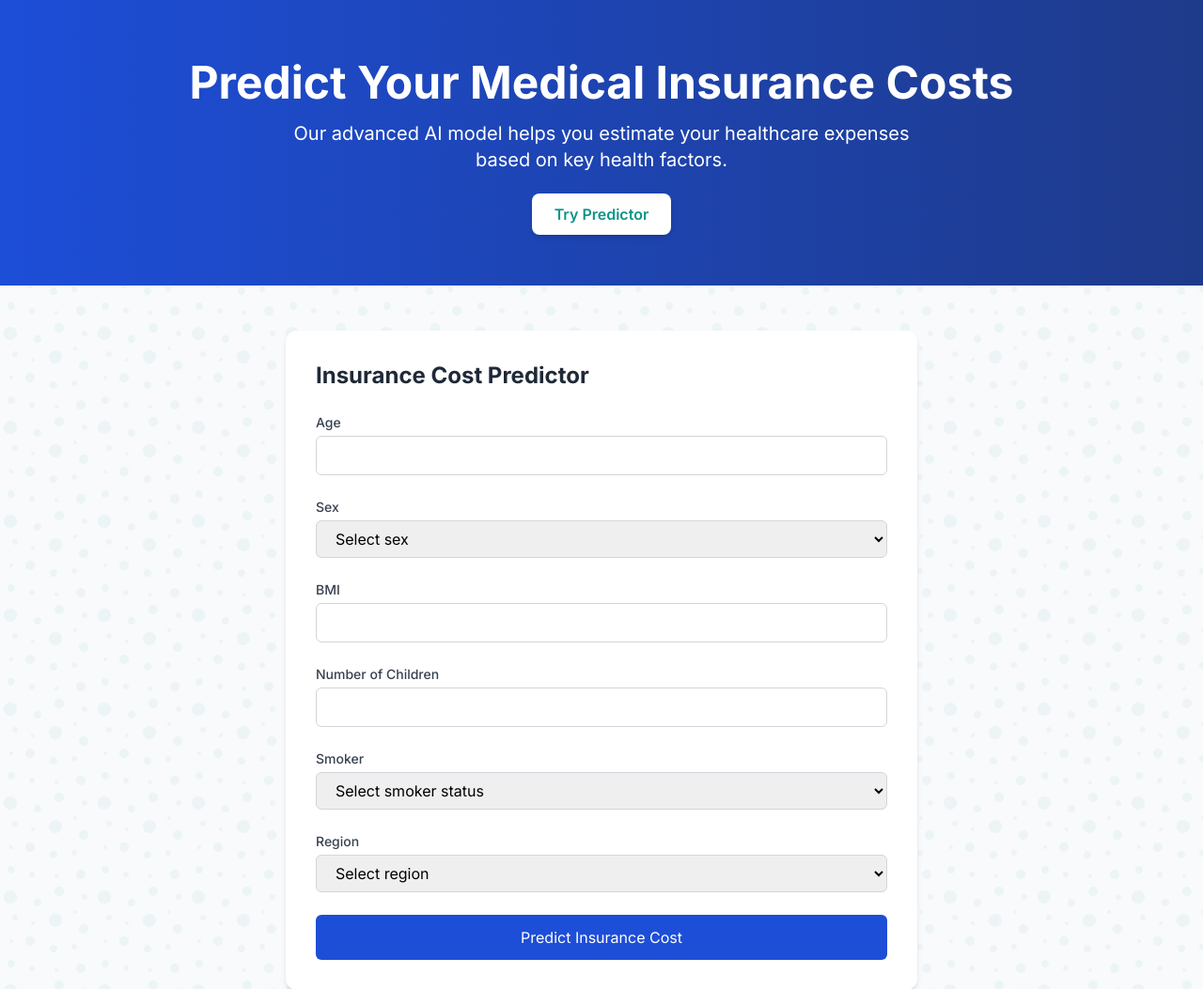
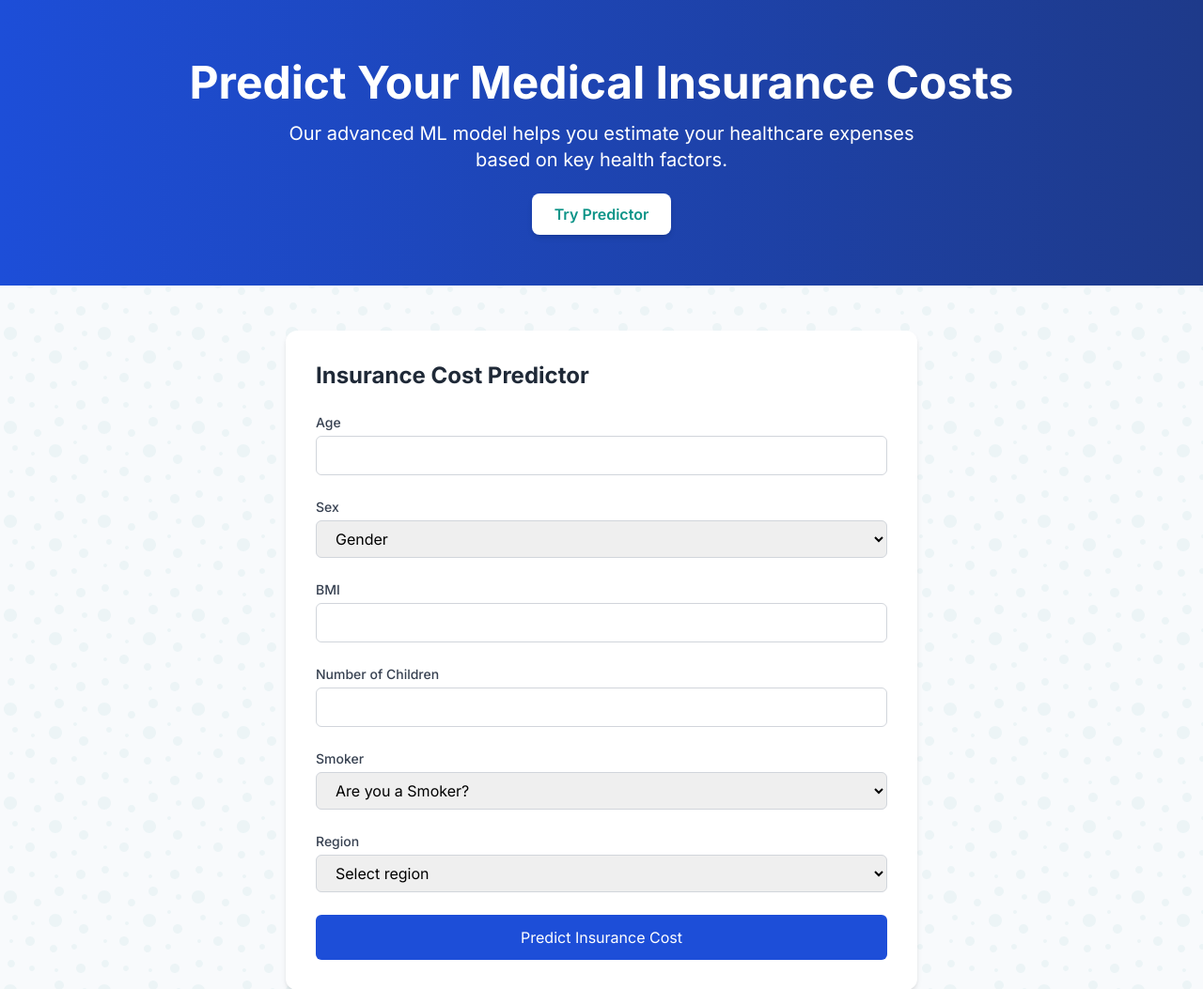
Before and after one commit to Mrfrost1304/PREDICTMEDIX, a Flask app: page / in a window 1280 px wide. Shown: the part 56-1109 px from the top of the page at 94% size. Run offline with Flask 3, Linux system fonts and the light colour scheme; parts of the project's set-up code (start-up, migrations or seed data) failed here and were passed over; some libraries are stand-ins or nearby versions.

Commit message:
index change

```diff
--- a/templates/index.html
+++ b/templates/index.html
@@ -39,7 +39,7 @@
     <div class="bg-gradient-to-r from-blue-700 to-blue-900 text-white py-16">
         <div class="container mx-auto px-6 text-center">
             <h1 class="text-4xl md:text-5xl font-bold mb-4">Predict Your Medical Insurance Costs</h1>
-            <p class="text-xl mb-8 max-w-2xl mx-auto">Our advanced AI model helps you estimate your healthcare expenses based on key health factors.</p>
+            <p class="text-xl mb-8 max-w-2xl mx-auto">Our advanced ML model helps you estimate your healthcare expenses based on key health factors.</p>
             <a href="#predictor" class="bg-white text-teal-600 font-semibold px-6 py-3 rounded-lg shadow-md hover:bg-gray-100 transition duration-300">Try Predictor</a>
         </div>
     </div>
@@ -63,7 +63,7 @@
                             <label for="sex" class="block text-sm font-medium text-gray-700 mb-1">Sex</label>
                             <select id="sex" name="sex" required
                                     class="w-full px-4 py-2 border border-gray-300 rounded-md focus:ring-2 focus:ring-teal-500 focus:border-teal-500">
-                                <option value="" selected disabled>Select sex</option>
+                                <option value="" selected disabled>Gender</option>
                                 <option value="male">Male</option>
                                 <option value="female">Female</option>
                             </select>
@@ -86,7 +86,7 @@
                             <label for="smoker" class="block text-sm font-medium text-gray-700 mb-1">Smoker</label>
                             <select id="smoker" name="smoker" required
                                     class="w-full px-4 py-2 border border-gray-300 rounded-md focus:ring-2 focus:ring-teal-500 focus:border-teal-500">
-                                <option value="" selected disabled>Select smoker status</option>
+                                <option value="" selected disabled>Are you a Smoker?</option>
                                 <option value="no">No</option>
                                 <option value="yes">Yes</option>
                             </select>
```
